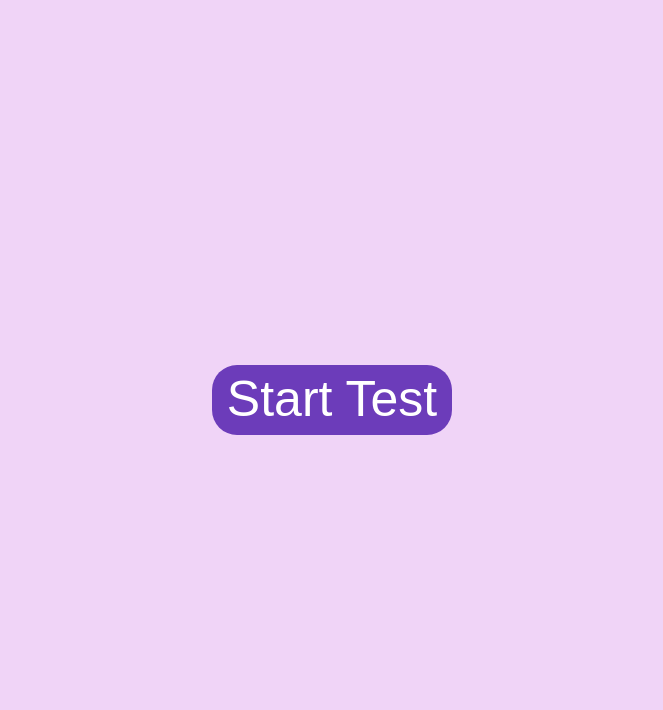
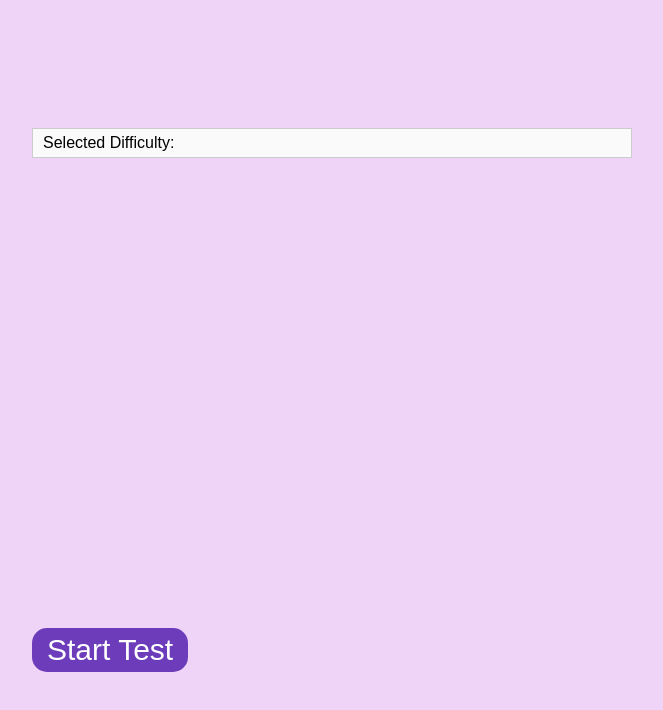
Before and after one commit to Santi0124/QuizzUp, a React (Vite) app: page / in a window 1280 px wide. Shown: the top 710 px of the page, without its empty margins (308-971 px from the left). Built offline with nearby package versions, Linux system fonts and the light colour scheme.

Commit message:
Add component selector

```diff
--- /dev/null
+++ b/src/components/Start/Selectors/SelectorDifficulty.tsx
@@ -0,0 +1,31 @@
+
+import React, { useState } from "react"
+import "./selectorDifficulty.css"
+
+const SelectorDifficulty: React.FC = () => {
+  const [isSelectorVisible, setIsSelectorVisible] = useState(false);
+  const difficulty: Array<string> = ['Any Difficulty', 'Easy', 'Medium', 'Hard'];
+
+  const handleClick = () => {
+    setIsSelectorVisible(!isSelectorVisible)
+  }
+
+  return (
+    <div className="containerParams">
+      <button className="dropdownButton" onClick={handleClick}>
+        Selected Difficulty:
+      </button>
+      {isSelectorVisible && (
+        <ul className="ddddddd">
+          {difficulty.map((difficulty, index) => (
+            <li key={index} className="items">
+              {difficulty}
+            </li>
+          ))}
+        </ul>
+      )}
+    </div>
+  )
+}
+
+export default SelectorDifficulty
--- /dev/null
+++ b/src/components/Start/Selectors/selectorDifficulty.css
@@ -0,0 +1,48 @@
+
+.containerParams {
+  position: relative;
+  width: 600px;
+  height: 500px;
+}
+
+.dropdownButton {
+  width: 100%;
+  height: 30px;
+  background-color: rgb(250, 250, 250);
+  cursor: pointer;
+  display: flex;
+  justify-content: space-between;
+  align-items: center;
+  padding: 0 10px;
+  border: 1px solid #ccc;
+  position: relative;
+}
+
+.dropdownButton:hover {
+  background-color: #eaeaea;
+}
+
+.ddddddd {
+  list-style-type: none;
+  padding: 0;
+  margin: 0;
+  position: absolute;
+  width: 100%;
+  box-shadow: 0 4px 8px rgba(0, 0, 0, 0.1);
+  background-color: #fff;
+  display: none;
+  border-radius: 5px;
+}
+
+.ddddddd li {
+  padding: 10px;
+  cursor: pointer;
+}
+
+.ddddddd li:hover {
+  background-color: #f1f1f1;
+}
+
+.containerParams:hover .ddddddd {
+  display: block;
+}
--- a/src/components/Start/Start.tsx
+++ b/src/components/Start/Start.tsx
@@ -1,6 +1,7 @@
 import React from 'react'
 import { useNavigate } from 'react-router-dom'
 import './start.css'
+import SelectorDifficulty from './Selectors/SelectorDifficulty'
 
 
 const Start: React.FC = () => {
@@ -13,6 +14,7 @@ const Start: React.FC = () => {
 
   return (
     <div className='Home'>
+      <SelectorDifficulty/>
       <button
         className='button'
         onClick={handleButtonClick}>
--- a/src/components/Start/start.css
+++ b/src/components/Start/start.css
@@ -1,4 +1,3 @@
-
 body {
   display: flex;
   align-items: center;
@@ -7,11 +6,11 @@ body {
 }
 
 .button {
-  font-size: 50px;
-  padding: 6px 15px;
+  font-size: 30px;
+  padding: 5px 15px;
   background-color: #6c3cba;
   color: white;
   border: none;
   cursor: pointer;
-  border-radius: 25px;
+  border-radius: 15px;
 }
```
